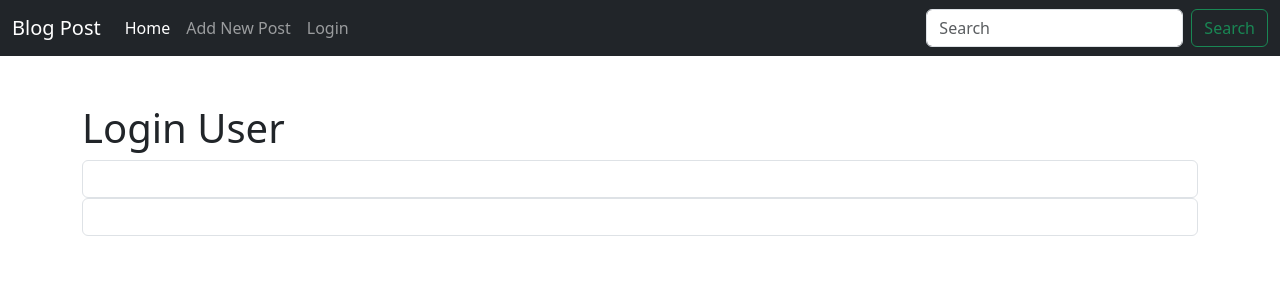
After one commit to waltzacasio/posts, a CodeIgniter app: page /posts/login in a window 1280 px wide. The commit adds this page. Shown: the top 300 px of the page. Run offline with CodeIgniter, Linux system fonts and the light colour scheme.

Commit message:
proceed to chapter 10

```diff
--- a/application/config/routes.php
+++ b/application/config/routes.php
@@ -50,9 +50,13 @@ defined('BASEPATH') OR exit('No direct script access allowed');
 |		my-controller/my-method	-> my_controller/my_method
 */
 
+//these are pages/functions
+
+$route['login'] = 'pages/login';
+
 $route['add'] = 'pages/add';
 $route['edit/(:any)'] = 'pages/edit/$1';
-$route['delete/(:any)'] = 'pages/delete/$1';
+$route['delete'] = 'pages/delete';
 
 $route['default_controller'] = 'pages/view';
 
--- a/application/controllers/Pages.php
+++ b/application/controllers/Pages.php
@@ -43,6 +43,7 @@ class Pages extends CI_Controller{
         if($data['posts']){
             $this->load->view('templates/header');
             $this->load->view('pages/'.$page, $data);
+            $this->load->view('templates/modal');
             $this->load->view('templates/footer');
         }else{
             show_404();
@@ -50,6 +51,22 @@ class Pages extends CI_Controller{
         }
 
     }
+}
+
+//this goes to the login page!
+
+public function login() {
+
+    $page ="login";
+
+            if(!file_exists(APPPATH. 'views/pages/'.$page.'.php')){
+                show_404();
+            }
+
+            $this->load->view('templates/header');
+            $this->load->view('pages/'.$page);
+            $this->load->view('templates/footer');
+
 }
 
 public function add() {
@@ -122,6 +139,9 @@ public function edit($param){
 
 public function delete(){
 
+    $this->Posts_model->delete_post();
+    $this->session->set_flashdata('post_delete', 'Post was deleted successfully!');
+    redirect(base_url());
 
 }
 
--- a/application/models/Posts_model.php
+++ b/application/models/Posts_model.php
@@ -47,6 +47,7 @@ class Posts_model extends CI_Model{
         $id = $this->input->post('id');
         $data = array(
             'title' => $this->input->post('title'),
+            'slug' => url_title($this->input->post('title'), '-', true),
             'body' => $this->input->post('body')
 
         );
@@ -55,4 +56,15 @@ class Posts_model extends CI_Model{
         return $this->db->update ('post', $data);
     }
 
+
+    public function delete_post() {
+
+        $id = $this->input->post('id');
+        $this->db->where('id', $id);
+        $this->db->delete('post');
+
+        return true;
+
+    }
+
 }
--- /dev/null
+++ b/application/views/pages/login.php
@@ -0,0 +1,10 @@
+<h1>Login User</h1>
+<div class="form-group">
+
+    <input type="text" name="username" value="<?= set_value('username');?>" class="form-control">
+</div>
+
+<div class="form-group">
+
+    <input type="password" name="password" class="form-control">
+</div>
--- a/application/views/pages/single.php
+++ b/application/views/pages/single.php
@@ -5,5 +5,5 @@
 <p>Date published : <?= $date; ?></p>
 <div class="btn-group">
     <a href="edit/<?= $id;?>" class="btn btn-primary">Edit</a>
-    <a href="delete/<?= $id;?>" class="btn btn-danger">Delete</a>
+    <button type="button" class="btn btn-danger" data-bs-toggle="modal" data-bs-target="#exampleModal">Delete</button>
 </div>
--- a/application/views/templates/header.php
+++ b/application/views/templates/header.php
@@ -26,7 +26,7 @@
             <a class="nav-link" href="add">Add New Post</a>
           </li>
           <li class="nav-item">
-            <a class="nav-link disabled">Disabled</a>
+            <a class="nav-link" href="<?= base_url();?>login">Login</a>
           </li>
         </ul>
         <form class="d-flex" role="search">
```
Also changed, not shown: application/views/pages/home.php (+5 -2 lines), application/views/templates/modal.php (added, +25 -0 lines).
